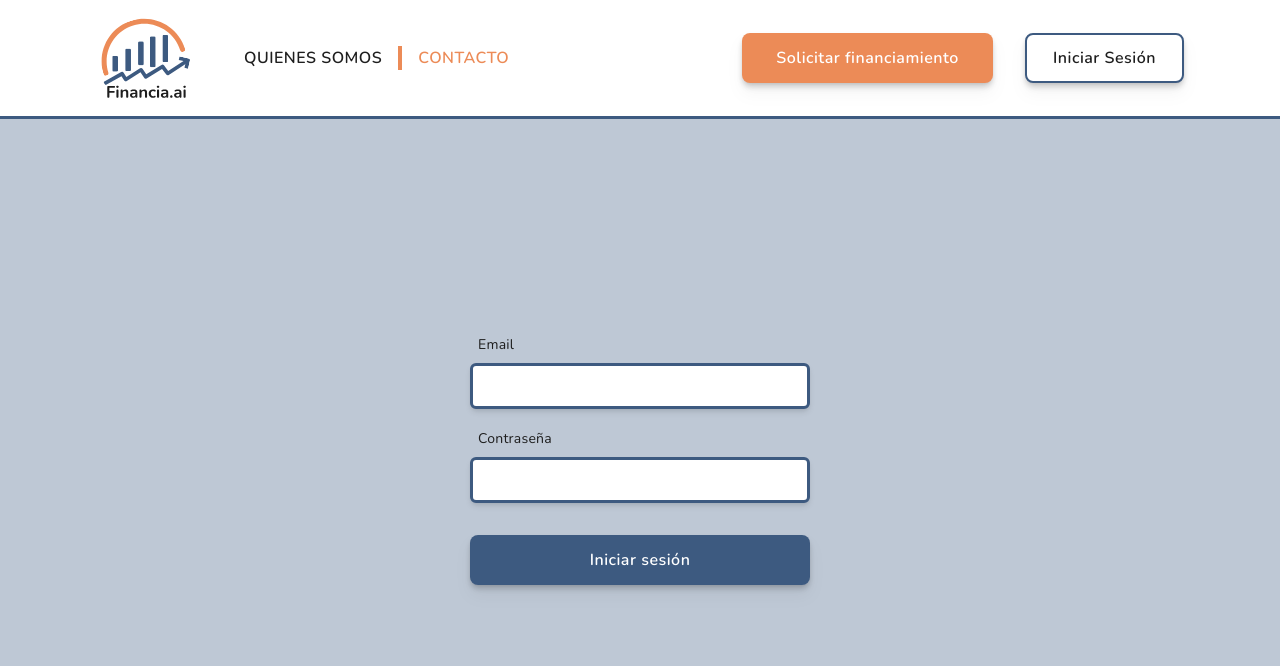
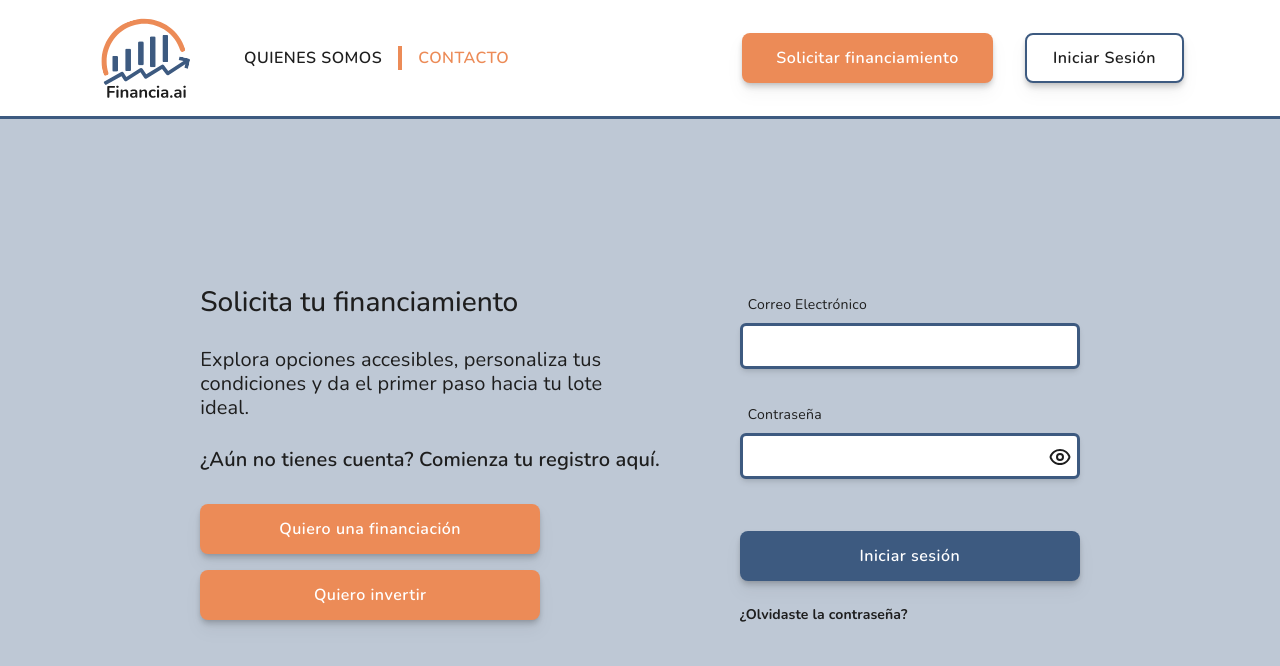
Before and after one commit to No-Country-simulation/equipo-h3-18-proptech, a React (Vite) app in the folder Frontend/h3-18-proptech/: page /login in a window 1280 px wide. Shown: the top 666 px of the page. Built offline with nearby package versions, Linux system fonts and the light colour scheme; what @xpd/tailwind-3dtransforms would draw is missing.

Commit message:
front: feat(login): update style and add axios service

```diff
--- a/Frontend/h3-18-proptech/src/pages/auth/login/LoginPage.tsx
+++ b/Frontend/h3-18-proptech/src/pages/auth/login/LoginPage.tsx
@@ -1,66 +1,129 @@
 import { zodResolver } from "@hookform/resolvers/zod";
-import { Controller, SubmitHandler, useForm } from "react-hook-form";
+import { SubmitHandler, useForm } from "react-hook-form";
 import { FormValues, schema } from "./models/Login.model";
-import { CustomInput, Button } from "../../../components/common";
+import { Button, PasswordInput, TextInput } from "../../../components/common";
+import { useSwitchStore } from "../../../stores";
+import { authLogin } from "../../../services/auth";
 
 export const LoginPage = () => {
   const {
-    control,
     handleSubmit,
     formState: { errors },
     register,
   } = useForm<FormValues>({
     resolver: zodResolver(schema),
-    mode: "onBlur",
     defaultValues: {
       email: "",
       password: "",
     },
   });
 
+  const role = useSwitchStore((state) => state.role);
+  const visibleRole = role === "buyer" ? "Comprador" : "Inversor";
+  const setBuyer = useSwitchStore((state) => state.setBuyer);
+  const setInvestor = useSwitchStore((state) => state.setInvestor);
+
   const onSubmit: SubmitHandler<FormValues> = (data) => {
     console.log(data);
+    authLogin(data).then((response) => console.log(response));
   };
 
   return (
-    <form
-      onSubmit={handleSubmit(onSubmit)}
-      className="flex flex-col justify-center items-center flex-1 bg-tertiary"
+    <section className="flex flex-col md:flex-row gap-x-20 justify-center flex-1 bg-tertiary items-center p-8">
+      <aside className="flex flex-col">
+        <h2 className="text-headline-medium-medium mb-7">
+          {visibleRole === "Comprador"
+            ? "Solicita tu financiamiento"
+            : "Accede a tus oportunidades de inversión"}
+        </h2>
+        <p className="text-title-large-regular md:max-w-[36ch] mb-7">
+          {visibleRole === "Comprador"
+            ? "Explora opciones accesibles, personaliza tus condiciones y da el primer paso hacia tu lote ideal."
+            : "Gestiona tus proyectos, analiza métricas clave y encuentra nuevas posibilidades para hacer crecer tu portafolio."}
+        </p>
+        <footer className="flex-col hidden md:flex">
+          <span className="text-title-large-semi-bold mb-8">
+            ¿Aún no tienes cuenta? Comienza tu registro aquí.
+          </span>
+          <div className="w-fit" onClick={() => setBuyer()}>
+            <Button
+              color="primary-orange"
+              size="large"
+              type="link"
+              to={"/register"}
+              classname="mb-4 self-center md:self-auto"
             >
-      <div className="w-[340px]">
-        <Controller
+              Quiero una financiación
+            </Button>
+          </div>
+          <div className="w-fit" onClick={() => setInvestor()}>
+            <Button
+              color="primary-orange"
+              size="large"
+              type="link"
+              to={"/register"}
+              classname="mb-4 self-center md:self-auto"
+            >
+              Quiero invertir
+            </Button>
+          </div>
+        </footer>
+      </aside>
+      <form onSubmit={handleSubmit(onSubmit)} className="flex flex-col gap-4">
+        <TextInput
+          register={register}
           name="email"
-          control={control}
-          render={() => (
-            <CustomInput
           type="email"
-              name="email"
-              register={register}
-              label="Email"
+          label="Correo Electrónico"
           error={errors.email}
         />
-          )}
-        />
-      </div>
-      <div className="w-[340px] mb-3">
-        <Controller
+        <PasswordInput
+          register={register}
           name="password"
-          control={control}
-          render={() => (
-            <CustomInput
-              type="password"
-              name="password"
-              register={register}
           label="Contraseña"
           error={errors.password}
         />
-          )}
-        />
-      </div>
-      <Button type="submit" color="primary-blue" size="large">
+
+        <Button
+          type="submit"
+          color="primary-blue"
+          size="large"
+          classname="mt-4 self-center md:self-auto"
+        >
           Iniciar sesión
         </Button>
+        <span className="text-title-small-bold mt-2 hover:text-secondary transition-colors">
+          ¿Olvidaste la contraseña?
+        </span>
+        <footer className="flex-col flex md:hidden">
+          <span className="text-title-large-semi-bold mb-8 text-center md:text-start mt-6 md:mt-0">
+            ¿Aún no tienes cuenta? Comienza tu registro aquí.
+          </span>
+          <div className="w-fit" onClick={() => setBuyer()}>
+            <Button
+              color="primary-orange"
+              size="large"
+              type="link"
+              to={"/register"}
+              classname="mb-4 self-center md:self-auto"
+            >
+              Quiero una financiación
+            </Button>
+          </div>
+          <div className="w-fit" onClick={() => setInvestor()}>
+            <Button
+              color="primary-orange"
+              size="large"
+              type="link"
+              to={"/register"}
+              classname="mb-4 self-center md:self-auto"
+            >
+              Quiero invertir
+            </Button>
+          </div>
+        </footer>
       </form>
+    </section>
   );
 };
 
--- a/Frontend/h3-18-proptech/src/pages/auth/login/models/Login.model.ts
+++ b/Frontend/h3-18-proptech/src/pages/auth/login/models/Login.model.ts
@@ -1,8 +1,8 @@
 import { z } from "zod";
 
 export const schema = z.object({
-  email: z.string().email("No es un Email correcto").min(1, "El Email es obligatorio"),
-  password: z.string().min(6, "La contraseña debe tener al menos 6 caracteres"),
+  email: z.string().email("Ingrese un correo electrónico válido").min(1, "El Email es obligatorio"),
+  password: z.string().min(8, "La contraseña debe tener al menos 8 caracteres"),
 });
 
 export type FormValues = z.infer<typeof schema>;
--- a/Frontend/h3-18-proptech/src/pages/auth/register/RegisterPage.tsx
+++ b/Frontend/h3-18-proptech/src/pages/auth/register/RegisterPage.tsx
@@ -2,9 +2,11 @@ import { useForm } from "react-hook-form";
 import { zodResolver } from "@hookform/resolvers/zod";
 import { TextInput, PasswordInput, Button } from "../../../components/common";
 import { useSwitchStore } from "../../../stores";
-import { userSchema } from "./models/userSchema";
+import { userSchema } from "./models/Register.model";
 import { HeaderHome } from "../../../components/Home";
 import { Link } from "react-router-dom";
+import { authRegister } from "../../../services/auth";
+import { RegisterUser } from "../../../interfaces/User";
 
 interface RegisterForm {
   name: string;
@@ -48,6 +50,7 @@ export function RegisterPage() {
       username: data.email,
     };
     console.log(formData);
+    authRegister(formData as RegisterUser)
     // Envío de Formulario al Backend
   };
   return (
@@ -135,14 +138,16 @@ export function RegisterPage() {
           <small className="text-body-small-regular-10 font-lato mt-1">
             *Todos los campos son obligatorios.
           </small>
-          <span className="text-title-medium-semi-bold mt-2 flex gap-2 md:gap-0 md:hidden items-center justify-center">
+          <span className="text-title-medium-semi-bold mt-2 flex-col flex gap-2 md:gap-0 md:hidden items-center justify-center">
             ¿Ya tienes una cuenta?{" "}
-            <Link
+            <Button
+              size="large"
+              type="link"
+              color="primary-orange"
               to={"/login"}
-              className="flex text-title-medium-bold text-secondary transition-colors"
             >
               Iniciar Sesión
-            </Link>
+            </Button>
           </span>
         </form>
       </section>
```
Also changed, not shown: Frontend/h3-18-proptech/src/pages/auth/register/models/Register.model.ts (renamed from Frontend/h3-18-proptech/src/pages/auth/register/models/userSchema.ts). Lines whose indentation alone changed are shown as unchanged.
